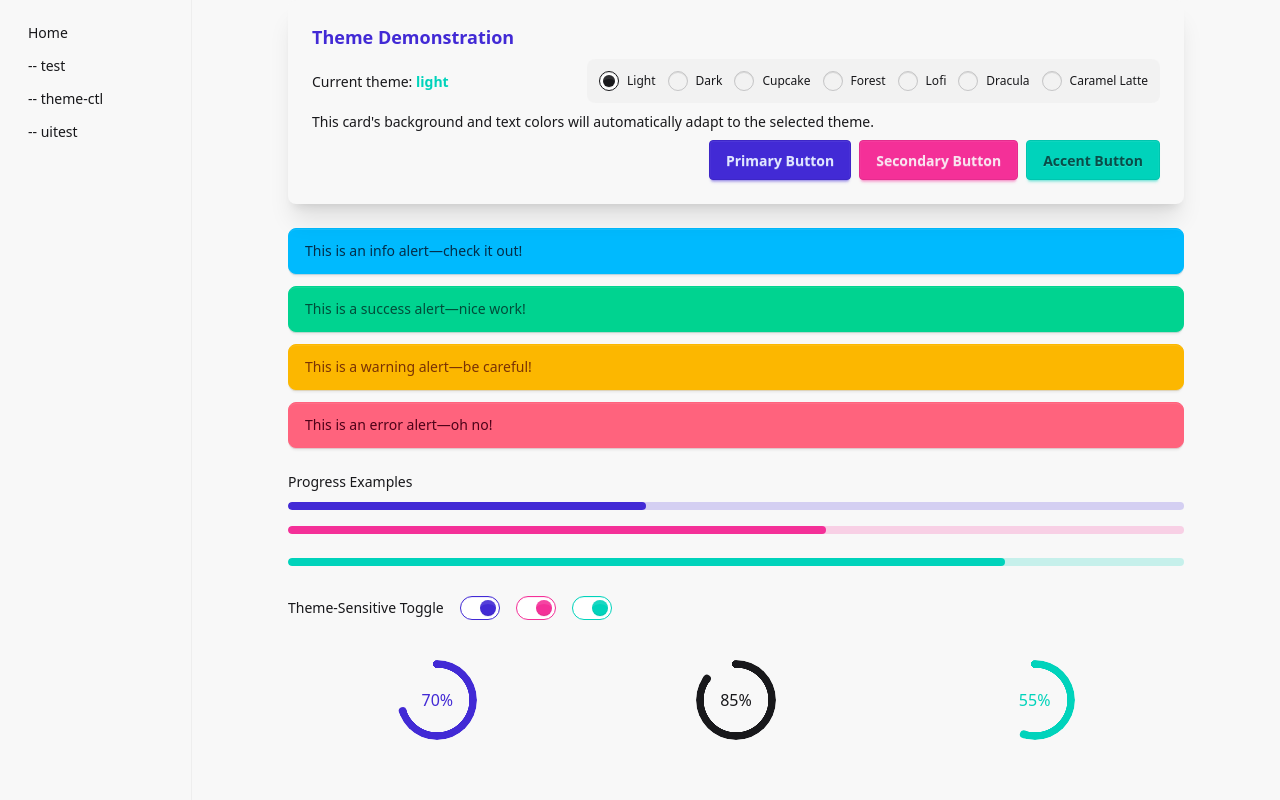
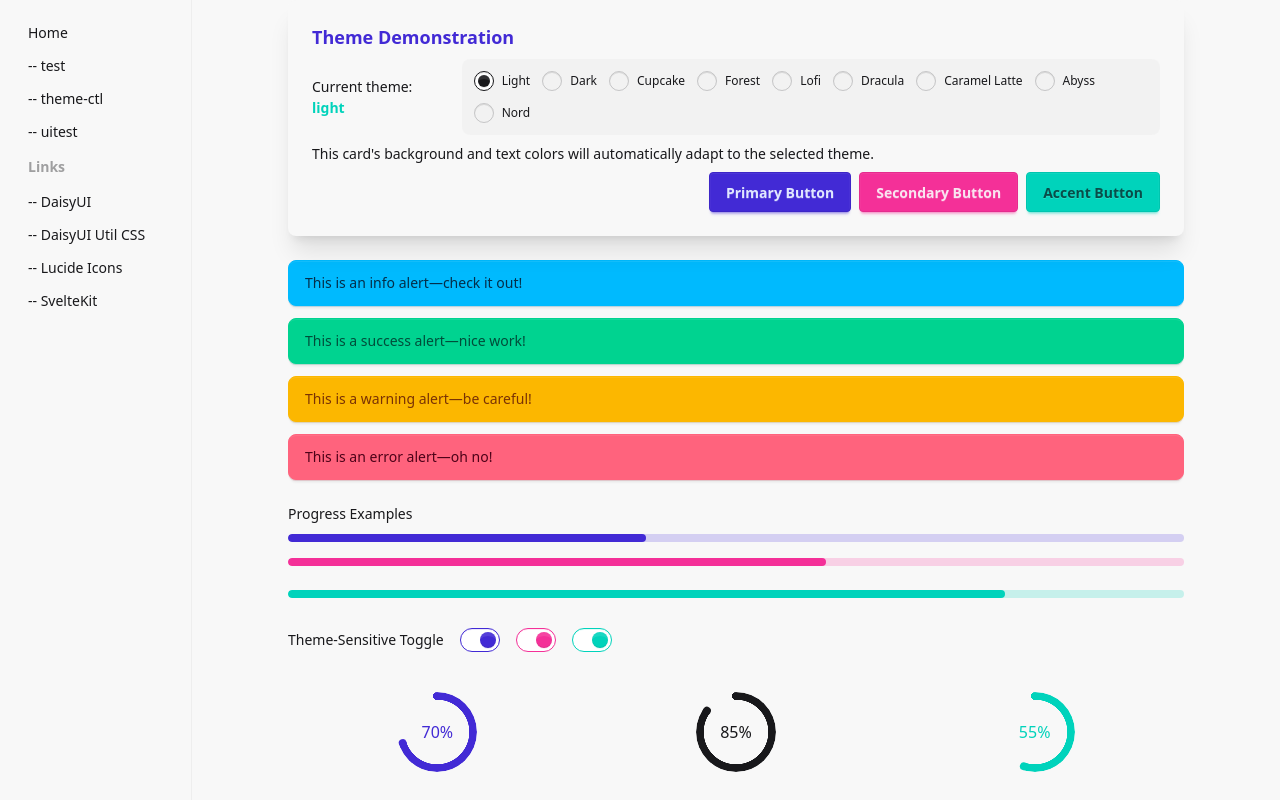
Before and after one commit to digikata/svelte-playground, a SvelteKit app: page /theme-ctl in a window 1280 px wide. Built offline with nearby package versions, Linux system fonts and the light colour scheme.

Commit message:
more theme setup

```diff
--- a/src/app.css
+++ b/src/app.css
@@ -9,7 +9,10 @@
 		forest,
 		lofi,
 		dracula,
-		caramellatte;
+		caramellatte,
+		abyss,
+		nord
+		;
 }
 
 @custom-variant dark (&:where(.dark, .dark *));
--- a/src/routes/+layout.svelte
+++ b/src/routes/+layout.svelte
@@ -1,11 +1,19 @@
 <script lang="ts">
-	import { Sun, Moon } from '@lucide/svelte';
+	// import { Sun, Moon } from '@lucide/svelte';
 	import '../app.css';
 	import favicon from '$lib/assets/favicon.svg';
-	import { onMount } from 'svelte';
+	// import { onMount } from 'svelte';
 	import { getTopLevelRoutes } from '$lib/routeUtils';
 
 	const routes = getTopLevelRoutes();
+
+	// link routes
+	const linkItems = [
+		{ name: 'DaisyUI', url: 'https://daisyui.com/components/accordion/' },
+		{ name: 'DaisyUI Util CSS', url: 'https://daisyui.com/docs/utilities/' },
+		{ name: 'Lucide Icons', url: 'https://lucide.dev/icons' },
+		{ name: 'SvelteKit', url: 'https://svelte.dev/docs/kit/introduction' }
+	] as const;
 
 	let { children } = $props();
 
@@ -60,6 +68,12 @@
 						{#if dark}<Moon size={18}/>{:else}<Sun size={18}/>{/if}
 					</button>
 				</li> -->
+				<li class="menu-title"><span>Links</span></li>
+				{#each linkItems as item (item.name)}
+					<li>
+						<a href={item.url} target="_blank" rel="noopener noreferrer">-- {item.name}</a>
+					</li>
+				{/each}
 			</ul>
 		</nav>
 	</aside>
--- a/src/routes/theme-ctl/+page.svelte
+++ b/src/routes/theme-ctl/+page.svelte
@@ -7,7 +7,9 @@
 		{ name: 'Forest', value: 'forest' },
 		{ name: 'Lofi', value: 'lofi' },
 		{ name: 'Dracula', value: 'dracula' },
-		{ name: 'Caramel Latte', value: 'caramellatte' }
+		{ name: 'Caramel Latte', value: 'caramellatte' },
+		{ name: 'Abyss', value: 'abyss' },
+		{ name: 'Nord', value: 'nord' }
 	];
 
 	function setTheme(theme: string) {
```
